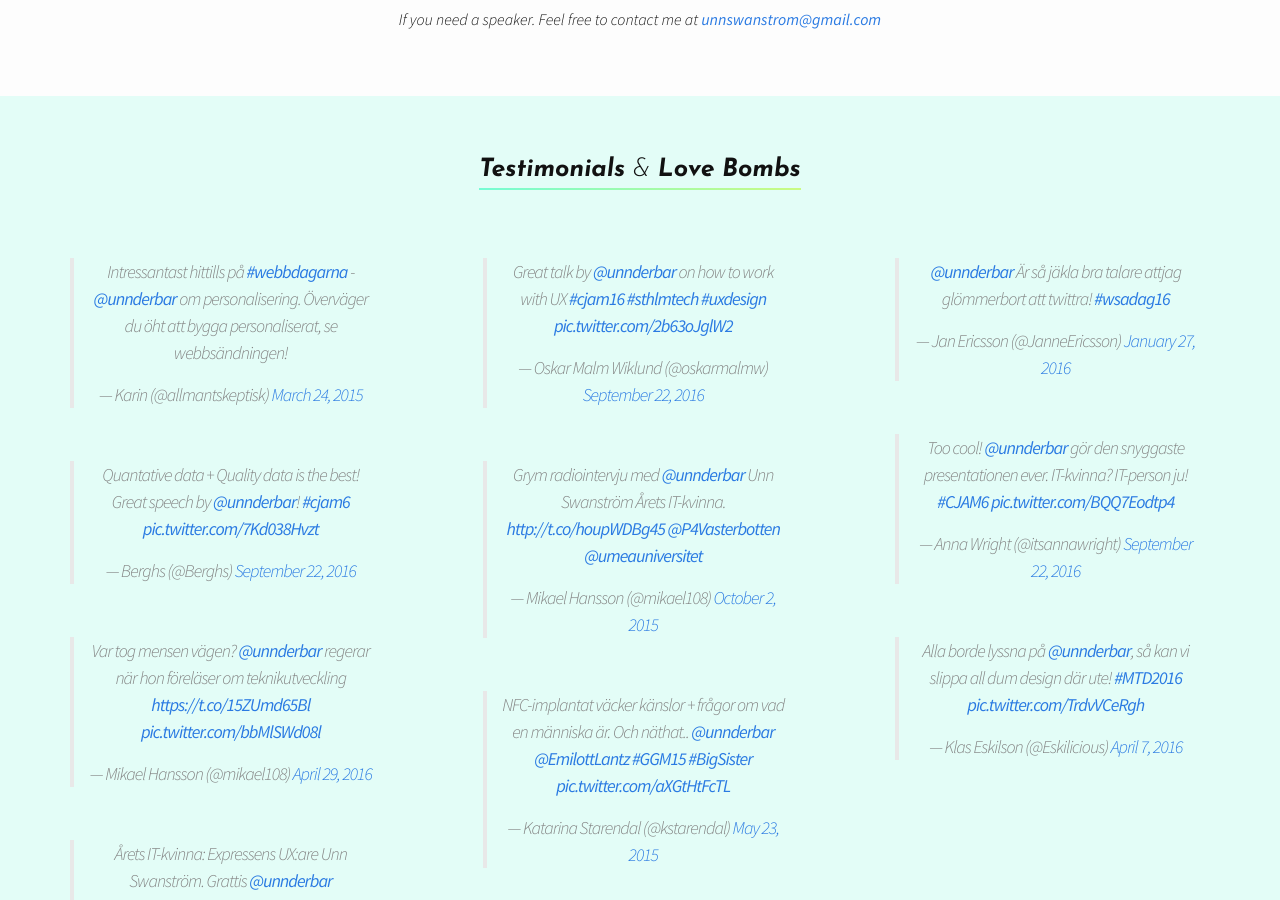
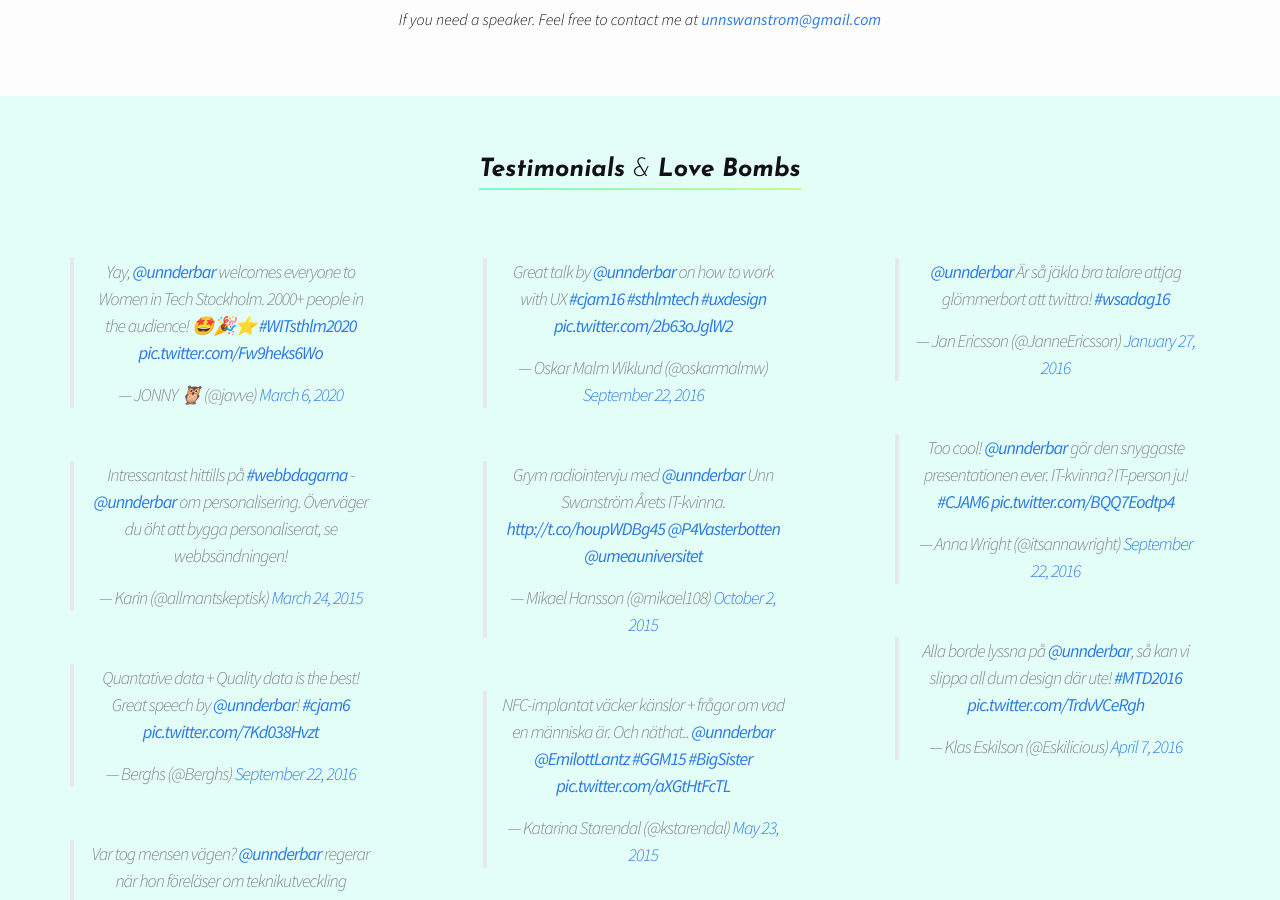
Before and after one commit to unnderbar/unnderbar.github.io, a Jekyll site: the page built from index.html, in a window 1280 px wide and 900 px high, scrolled down 2716 px. Built offline with Jekyll 4.4.1, drawn with Linux system fonts in a browser that asks for light colours; comment, search, counter and statistics services are not loaded.

Commit message:
Update index.html

```diff
--- a/index.html
+++ b/index.html
@@ -106,6 +106,9 @@ layout: default
     <div class="tweets-clearfix"></div>
     <div class="tweets-column">
       <div class="tweet">
+        <blockquote class="twitter-tweet"><p lang="en" dir="ltr">Yay, <a href="https://twitter.com/unnderbar?ref_src=twsrc%5Etfw">@unnderbar</a> welcomes everyone to Women in Tech Stockholm. 2000+ people in the audience! 🤩🎉⭐️ <a href="https://twitter.com/hashtag/WITsthlm2020?src=hash&amp;ref_src=twsrc%5Etfw">#WITsthlm2020</a> <a href="https://t.co/Fw9heks6Wo">pic.twitter.com/Fw9heks6Wo</a></p>&mdash; JONNY 🦉 (@javve) <a href="https://twitter.com/javve/status/1235846679636533251?ref_src=twsrc%5Etfw">March 6, 2020</a></blockquote>
+      </div>
+      <div class="tweet">
         <blockquote class="twitter-tweet" data-lang="en"><p lang="sv" dir="ltr">Intressantast hittills på <a href="https://twitter.com/hashtag/webbdagarna?src=hash">#webbdagarna</a> - <a href="https://twitter.com/unnderbar">@unnderbar</a> om personalisering. Överväger du öht att bygga personaliserat, se webbsändningen!</p>&mdash; Karin (@allmantskeptisk) <a href="https://twitter.com/allmantskeptisk/status/580354056297832448">March 24, 2015</a></blockquote>
       </div>
       <div class="tweet">
```
